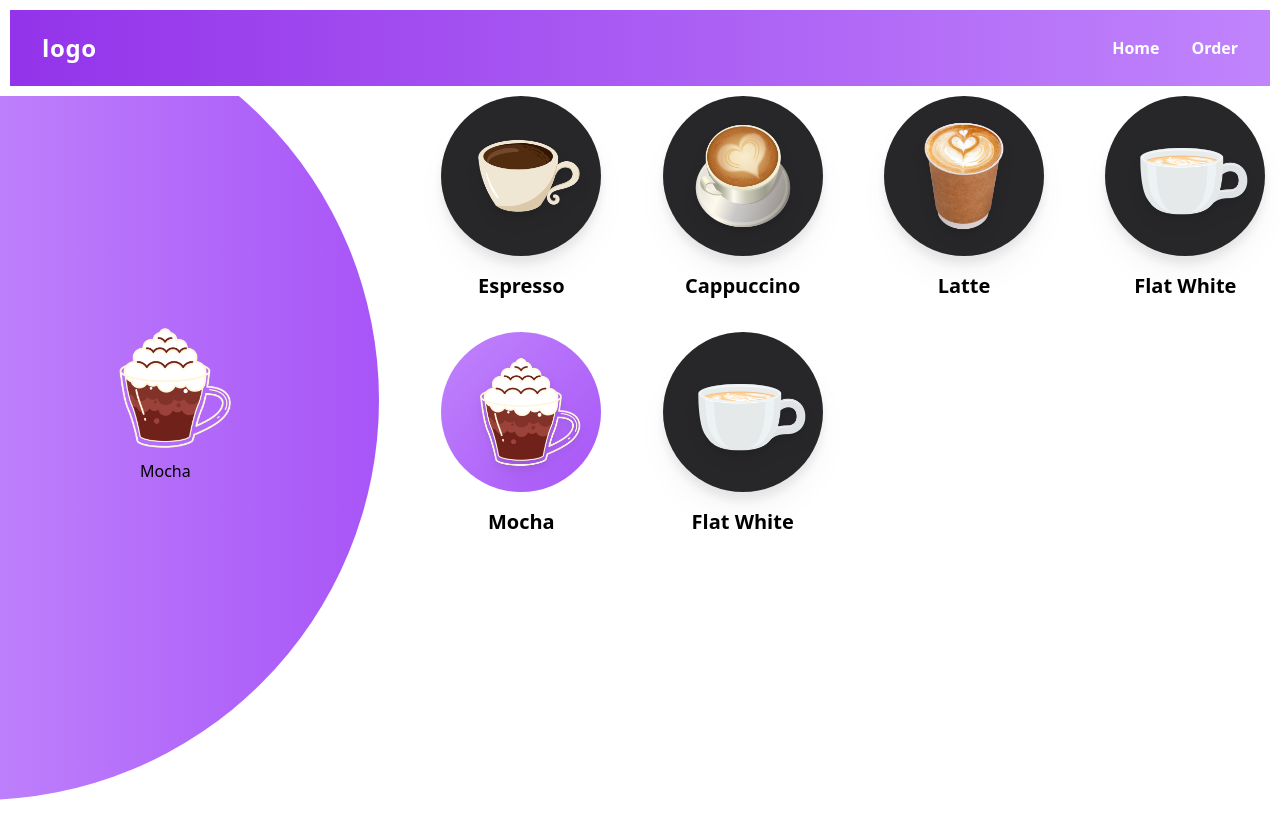
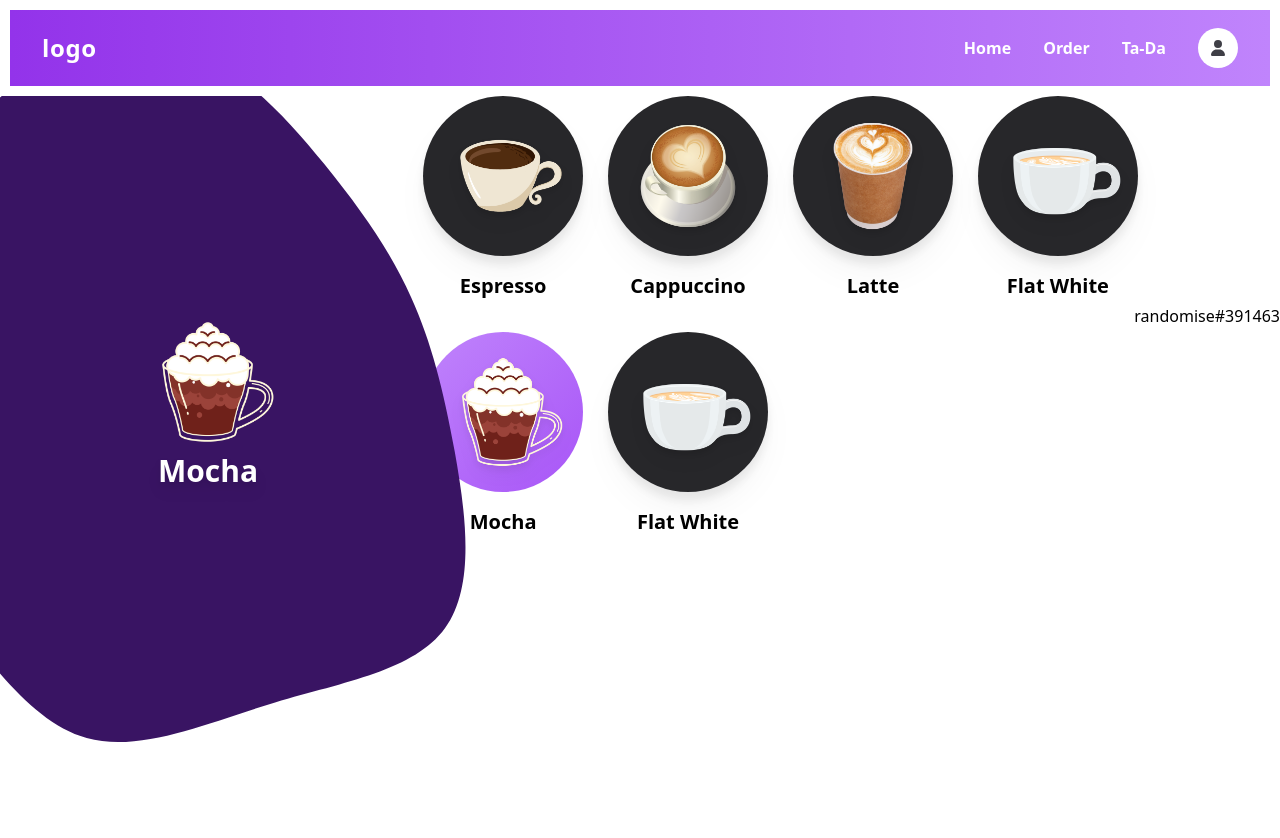
Before and after one commit to alexx-jones/coffee, a Next.js app: page /order in a window 1280 px wide. Shown: the top 838 px of the page. Built offline with nearby package versions, Linux system fonts and the light colour scheme.

Commit message:
Order page changes

```diff
--- /dev/null
+++ b/components/coffee/Blob.js
@@ -0,0 +1,12 @@
+export default function BlobShape({color}) {
+    return (
+        <>
+        {color
+            &&
+            (<svg viewBox="0 0 200 200" xmlns="http://www.w3.org/2000/svg" className="h-full">
+        <path fill={color} d="M34.3,-59.1C44,-47.1,51.1,-36.9,56.1,-25.7C61.2,-14.5,64.2,-2.4,67,12.8C69.7,28,72.3,46.4,64.6,57C57,67.6,39.3,70.5,22.1,75.6C5,80.8,-11.6,88.2,-25,84.5C-38.4,80.8,-48.7,65.9,-59.8,52.3C-71,38.6,-83.1,26.2,-85.9,11.9C-88.7,-2.4,-82.1,-18.4,-74.8,-34.1C-67.5,-49.7,-59.5,-64.8,-46.9,-75.4C-34.3,-86.1,-17.1,-92.2,-2.4,-88.4C12.3,-84.6,24.6,-71,34.3,-59.1Z" transform="translate(100 100)" />
+        </svg>)
+        }
+    </>
+    )
+}
--- a/components/coffee/CoffeeSelector.js
+++ b/components/coffee/CoffeeSelector.js
@@ -1,5 +1,6 @@
 import Image from "next/image";
 import { useEffect, useState } from "react";
+import { RandomBlob } from 'react-random-shapes';
 
 export default function CoffeeSelector({ setCoffeeSelected, coffeeSelected, coffeeArray }) {
   const centerOfArray = Math.floor((coffeeArray.length - 1) / 2);
--- a/components/nav/NavItem.js
+++ b/components/nav/NavItem.js
@@ -1,13 +1,8 @@
 import { useRouter } from "next/router";
 
-export default function NavItem({ active, text, link }) {
-    const router = useRouter();
-
-    const redirect = () => {
-        router.push(link);
-    }
+export default function NavItem({ active, text, link, router }) {
     return (
-        <div className={`text-white ${active ? "font-extrabold cursor-default" : "font-semibold cursor-pointer"}`} onClick={active ? null : redirect}>
+        <div className={`text-white ${active ? "font-extrabold cursor-default" : "font-semibold cursor-pointer"}`} onClick={active ? null : () => {router.push(link)}}>
             {text}
         </div>
     );
--- a/components/nav/RightNavbar.js
+++ b/components/nav/RightNavbar.js
@@ -1,12 +1,14 @@
+import { FontAwesomeIcon } from "@fortawesome/react-fontawesome";
 import NavItem from "./NavItem";
-import { usePathname } from 'next/navigation';
+import { redirect, usePathname } from 'next/navigation';
 import { useState, useEffect } from "react";
-
+import { faUser } from "@fortawesome/free-solid-svg-icons";
+import { useRouter } from "next/router";
 
 export default function RightNavbar() {
+    const router = useRouter();
     const [navbarItems, setNavbarItems] = useState([]);
     const currentPath = usePathname();
-
 
     useEffect(() => {
         const fetchData = async () => {
@@ -22,12 +24,14 @@ export default function RightNavbar() {
         fetchData();
     }, []); // Pulling Navbar Items
 
-
     return (
-        <div className="w-full flex justify-end items-center gap-8 text-white">
+        <div className="w-full flex justify-end items-center gap-8 text-white mask mask-composite">
             {navbarItems.map((item) => (
-                <NavItem active={item.link === currentPath} text={item.text} link={item.link} key={item.id}/>
+                <NavItem active={item.link === currentPath} text={item.text} link={item.link} key={item.id} router={router}/>
             ))}
+            <div className="bg-white rounded-full h-10 w-10 flex items-center justify-center cursor-pointer">
+                <FontAwesomeIcon icon={faUser} className="text-zinc-700" onClick={() => {router.push('/account')}}/>
+            </div>
         </div>
     )
 }
--- a/pages/order.js
+++ b/pages/order.js
@@ -1,9 +1,26 @@
 import CoffeeSelector from '@/components/coffee/CoffeeSelector'
-import { useState } from "react";
+import { useEffect, useState } from "react";
 import Image from 'next/image';
+import React from 'react';
+import { RandomBlob } from 'react-random-shapes';
+import BlobShape from '@/components/coffee/Blob';
 
 export default function Home() {
   const [coffeeSelected, setCoffeeSelected] = useState();
+  const [mainColor, setMainColor] = useState("");
+  const [colors, setColors] = useState([
+    "#7D82B8",
+    "#613F75",
+    "#FF0054",
+    "#FF5400",
+    "#048A81",
+    "#391463",
+    "#BFAE48",
+    "#5FAD41",
+    "#2D936C",
+    "#3A0842",
+    "#DB3069",
+  ]);
   const coffeeArray = [
     {
       name: "Espresso",
@@ -29,13 +46,26 @@ export default function Home() {
       name: "Flat White",
       imageUrl: "/assets/flat_white.png",
     },
-  ]
+  ];
+
+
+  useEffect(() => {
+    setMainColor(colors[Math.floor(Math.random()*colors.length)]);
+
+  }, [colors]);
+
+  const randomiseColor = () => {
+    setMainColor(colors[Math.floor(Math.random()*colors.length)]);
+  }
   return (
         <main className={`flex min-h-screen flex-col items-center justify-between`}>
         <div className='w-full flex flex-col gap-6'>
-            <div className='absolute left-0 top-0 bottom-0 -translate-x-12 w-1/3 rounded-r-full content-[] bg-gradient-to-r from-purple-400 to-purple-500 shadow-xl-inner'>
+            <div className="-translate-x-1/2 absolute left-0 top-0 bottom-0 w-1/3 content-[] shadow-xl-inner">
+              <div className='h-full relative z-0'>
+                <BlobShape color={mainColor} className={"h-full"}/>
+              </div>
               {coffeeArray && coffeeSelected !== undefined ? (
-                <div className='w-full flex justify-center h-full flex-col items-center'>
+                  <div className='translate-x-[8rem] w-full flex justify-center h-full items-center flex-col mx-20 z-100 absolute top-0'>
                   <Image
                       src={coffeeArray[coffeeSelected]?.imageUrl}
                       width="1000"
@@ -43,7 +73,7 @@ export default function Home() {
                       className='w-1/3'
                       alt={coffeeArray[coffeeSelected]?.name}
                   />
-                <span>{coffeeArray[coffeeSelected]?.name}</span>
+                  <span className='font-bold text-3xl text-white drop-shadow-lg'>{coffeeArray[coffeeSelected]?.name}</span>
                   </div>
               ) : (
                   <></>
@@ -54,6 +84,8 @@ export default function Home() {
             </div>
             <div className='col-span-8 flex items-center'>
                 <CoffeeSelector setCoffeeSelected={setCoffeeSelected} coffeeSelected={coffeeSelected} coffeeArray={coffeeArray} />
+            <button onClick={randomiseColor} className='z-[100]'>randomise</button>
+            {mainColor}
             </div>
             </div>
         </div>
--- a/public/config.json
+++ b/public/config.json
@@ -9,10 +9,16 @@
         "id": 2,
         "text": "Order",
         "link": "/order"
+      },
+      {
+        "id": 3,
+        "text": "Ta-Da",
+        "link": "/ta-da"
       }
     ],
     "nonNavbar": [
       "/login",
-      "/signup"
+      "/signup",
+      "/api/session/checkSession"
     ]
   }
```
Also changed, not shown: package.json (+7 -4 lines), public/assets/blob.svg (added), 1 other file (tests, documents, lock files or other folders). Lines whose indentation alone changed are shown as unchanged.
